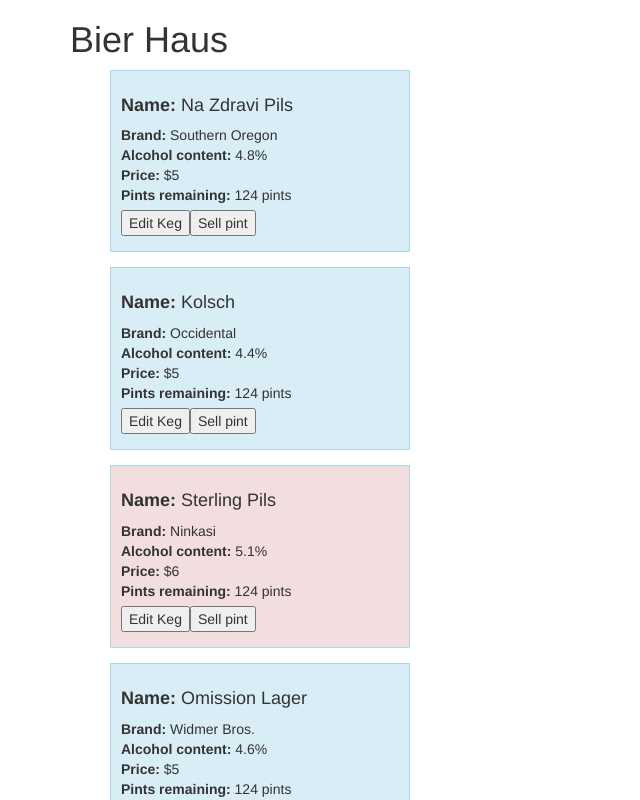
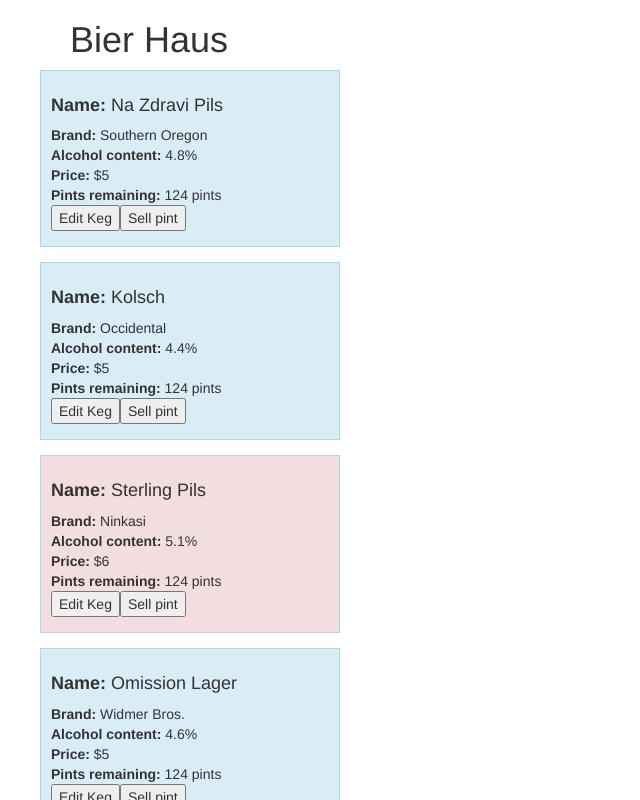
Before and after one commit to mckjoe/Bier-Haus, an Angular app: page / in a window 1280 px wide. Shown: the top 800 px of the page, without its empty margins (0-640 px from the left). Built offline with nearby package versions, Linux system fonts and the light colour scheme.

Commit message:
update project to have two components plus approot component

```diff
--- a/src/app/app.component.html
+++ b/src/app/app.component.html
@@ -1,9 +1,6 @@
 <div class="container">
   <div id="main">
     <h1>{{title}}</h1>
-    <ul>
-      <li [class]="priceColor(currentKeg)" *ngFor="let currentKeg of kegs"><h4><strong>Name:</strong>  {{currentKeg.name}}</h4><strong>Brand:</strong>  {{currentKeg.brand}}<br><strong>Alcohol content: </strong>{{currentKeg.abv}}%<br><strong>Price:</strong>  ${{currentKeg.price}}<br><strong>Pints remaining:</strong>  {{currentKeg.pints}} pints<br><button class="editButton" (click)="editKeg(currentKeg)">Edit Keg</button>  <button (click)="sellPint(currentKeg)">Sell pint</button></li>
-    </ul>
   </div>
   <div *ngIf="selectedKeg" id="editForm">
     <h4>{{selectedKeg.name}}</h4>
@@ -15,3 +12,5 @@
     <button (click)="finishedEditing()">Done</button>
   </div>
 </div>
+<app-beer-list [childBeerList]="masterBeerList" (clickSender)="editKeg($event)"></app-beer-list>
+<app-edit-beer [childSelectedBeer]="selectedKeg" (clickedDone)="finishedEditing()"></app-edit-beer>
--- a/src/app/app.component.ts
+++ b/src/app/app.component.ts
@@ -7,7 +7,7 @@
 })
 export class AppComponent {
   title = 'Bier Haus';
-  kegs: Keg[] = [
+  masterBeerList: Keg[] = [
     new Keg("Na Zdravi Pils", "Southern Oregon", 4.8, 5),
     new Keg("Kolsch", "Occidental", 4.4, 5),
     new Keg("Sterling Pils", "Ninkasi", 5.1, 6),
@@ -21,17 +21,11 @@
     this.selectedKeg = clickedKeg;
   }
 
-  priceColor(currentKeg) {
-    if (currentKeg.price >= 6) {
-      return "bg-danger";
-    } else{
-      return "bg-info";
-    }
+  finishedEditing() {
+    this.selectedKeg = null;
   }
 
-  finishedEditing() {
-  this.selectedKeg = null;
-  }
+
 
   sellPint(currentKeg) {
     currentKeg.pints -= 1;
--- a/src/app/app.module.ts
+++ b/src/app/app.module.ts
@@ -4,10 +4,14 @@
 import { HttpModule } from '@angular/http';
 
 import { AppComponent } from './app.component';
+import { BeerListComponent } from './beer-list/beer-list.component';
+import { EditBeerComponent } from './edit-beer/edit-beer.component';
 
 @NgModule({
   declarations: [
-    AppComponent
+    AppComponent,
+    BeerListComponent,
+    EditBeerComponent
   ],
   imports: [
     BrowserModule,
--- /dev/null
+++ b/src/app/beer-list/beer-list.component.css
@@ -0,0 +1,7 @@
+li {
+  border: 1px solid lightblue;
+  padding: 15px 10px;
+  margin-bottom: 15px;
+  width: 300px;
+  list-style: none;
+}
--- /dev/null
+++ b/src/app/beer-list/beer-list.component.html
@@ -0,0 +1,4 @@
+
+<ul>
+  <li [class]="priceColor(currentKeg)" *ngFor="let currentKeg of childBeerList"><h4><strong>Name:</strong>  {{currentKeg.name}}</h4><strong>Brand:</strong>  {{currentKeg.brand}}<br><strong>Alcohol content: </strong>{{currentKeg.abv}}%<br><strong>Price:</strong>  ${{currentKeg.price}}<br><strong>Pints remaining:</strong>  {{currentKeg.pints}} pints<br><button class="editButton" (click)="editButtonClicked(currentKeg)">Edit Keg</button>  <button (click)="sellPint(currentKeg)">Sell pint</button></li>
+</ul>
--- /dev/null
+++ b/src/app/beer-list/beer-list.component.ts
@@ -0,0 +1,27 @@
+import { Component, Input, Output, EventEmitter } from '@angular/core';
+import { Keg } from '../model/tap-room.model';
+@Component({
+  selector: 'app-beer-list',
+  templateUrl: './beer-list.component.html',
+  styleUrls: ['./beer-list.component.css']
+})
+export class BeerListComponent {
+  @Input() childBeerList: Keg[];
+  @Output() clickSender = new EventEmitter;
+  editButtonClicked(kegToEdit: Keg) {
+    this.clickSender.emit(kegToEdit);
+  }
+
+  sellPint(currentKeg) {
+    currentKeg.pints -= 1;
+  }
+
+  priceColor(currentKeg) {
+    if (currentKeg.price >= 6) {
+      return "bg-danger";
+    } else{
+      return "bg-info";
+    }
+  }
+
+}
--- /dev/null
+++ b/src/app/edit-beer/edit-beer.component.html
@@ -0,0 +1,9 @@
+<div *ngIf="selectedKeg">
+  <h4>{{selectedKeg.name}}</h4>
+  <input [(ngModel)]="selectedKeg.name"><br>
+  <input [(ngModel)]="selectedKeg.brand"><br>
+  <input [(ngModel)]="selectedKeg.abv"><br>
+  <input [(ngModel)]="selectedKeg.price">
+  <input [(ngModel)]="selectedKeg.pints"><br>
+  <button (click)="finishedEditing()">Done</button>
+</div>
--- /dev/null
+++ b/src/app/edit-beer/edit-beer.component.ts
@@ -0,0 +1,21 @@
+import { Component, Input, Output, EventEmitter } from '@angular/core';
+import { Keg } from '../model/tap-room.model';
+@Component({
+  selector: 'app-edit-beer',
+  templateUrl: './edit-beer.component.html',
+  styleUrls: ['./edit-beer.component.css']
+})
+export class EditBeerComponent {
+  @Input() childSelectedBeer: Keg;
+  @Output() clickedDone = new EventEmitter();
+
+  finishedEditing() {
+  this.clickedDone.emit();
+  }
+
+
+  constructor() { }
+
+
+
+}
```
Also changed, not shown: src/app/edit-beer/edit-beer.component.css (added), 2 other files (tests, documents, lock files or other folders).
